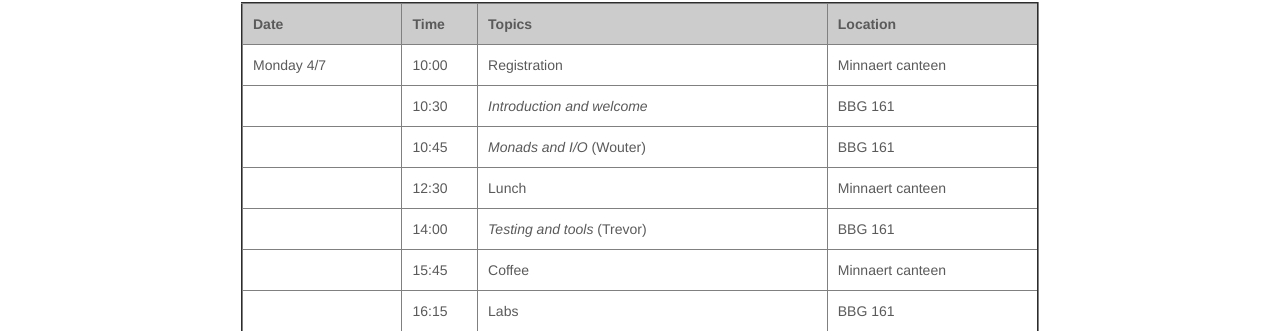
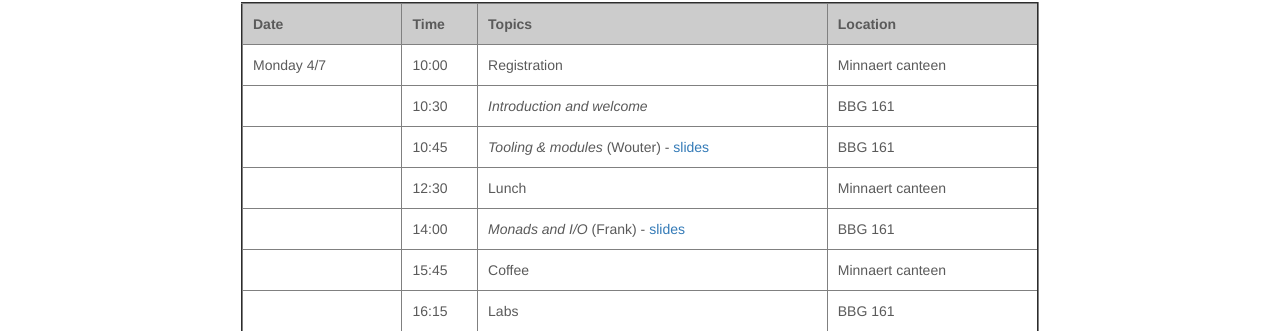
Before and after one commit to uu-afp/uu-afp.github.io, a Jekyll site: the page built from schedule.html, in a window 1280 px wide. Shown: the part 281-612 px from the top of the page. Built offline with Jekyll 4.4.1, drawn with Linux system fonts in a browser that asks for light colours; nearby versions of some CDN libraries.

Commit message:
Added slides.

```diff
--- a/schedule.html
+++ b/schedule.html
@@ -54,7 +54,7 @@
     <tr>
       <td></td>
       <td>10:45</td>
-      <td><i>Monads and I/O</i> (Wouter) </td>
+      <td><i>Tooling & modules</i> (Wouter) - <a href="slides/01-intro.pdf">slides</a> </td>
       <td>BBG 161</td>
     </tr>
 
@@ -68,7 +68,7 @@
     <tr>
       <td></td>
       <td>14:00</td>
-      <td><i>Testing and tools</i> (Trevor) </td>
+      <td><i>Monads and I/O</i> (Frank) - <a href="slides/02-monads.pdf">slides</a> </td>
       <td>BBG 161</td>
     </tr>
 
```
Also changed, not shown: 1 other file.
